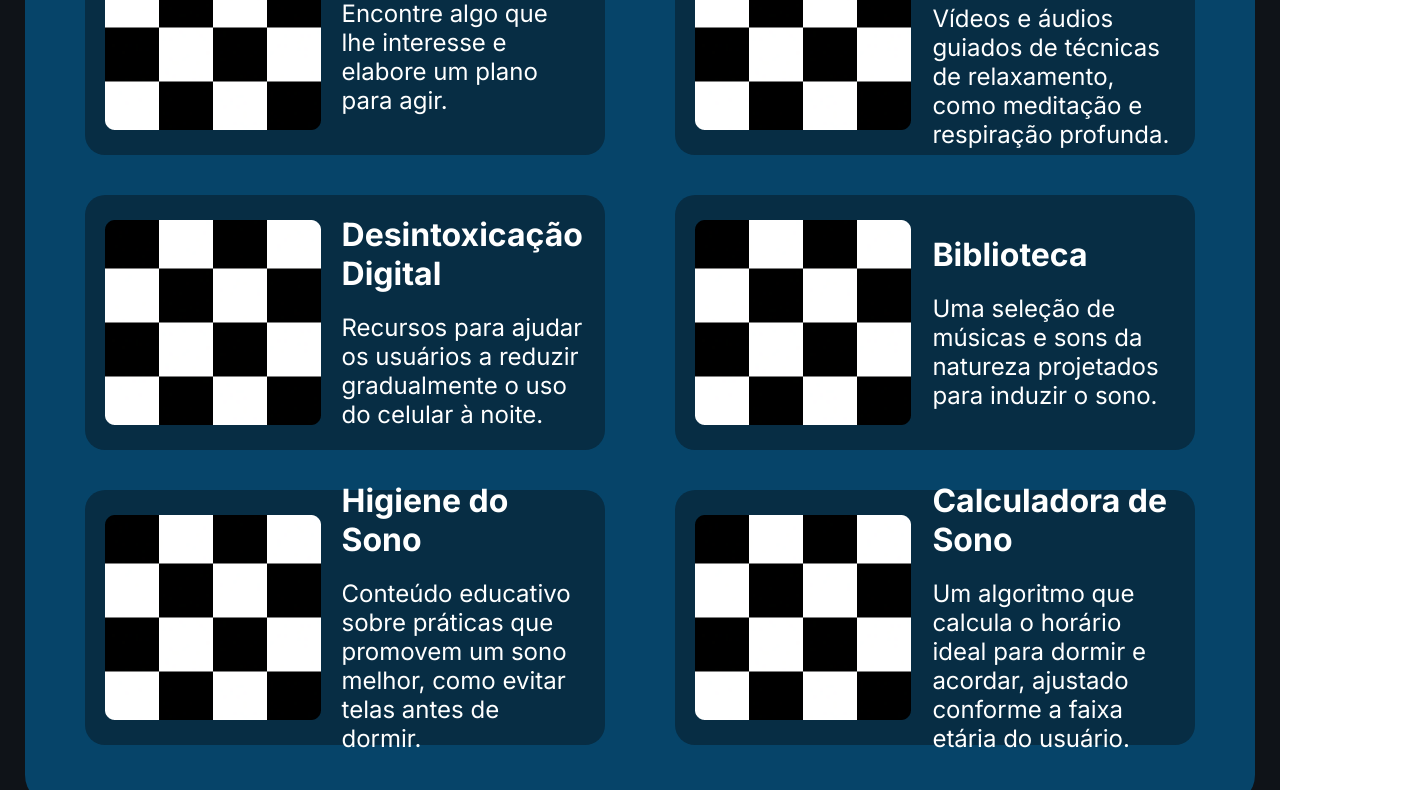
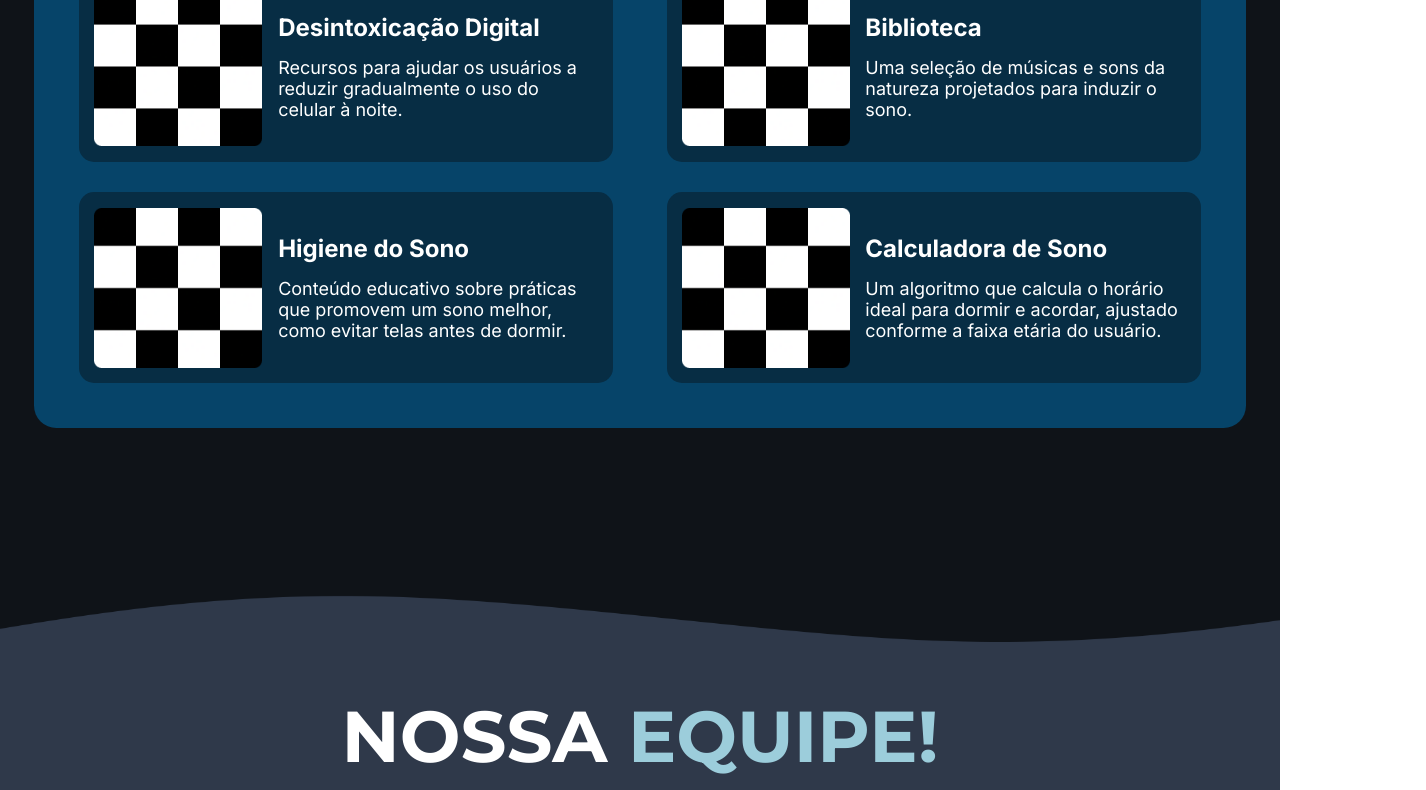
Before and after one commit to LuiFoo/projeto-facudade-ultimate, a plain HTML site: page index.html in a window 1280 px wide. Shown: the part 704-1494 px from the top of the page, 1426 px wide, since content can reach past the window. Drawn offline with Linux system fonts and the light colour scheme; a web font is replaced by a local one.

Commit message:
Responsive

```diff
--- a/index.html
+++ b/index.html
@@ -32,7 +32,7 @@
                     <section class="corpo__principais__botoes__section">
                         <a class="corpo__principais__botoes__ancora__2" href="./src/html/maonamassa.html">
                             <div class="corpo__principais__botoes__ancora">
-                                <img src="./src/assets/project1.png" alt="Imagem Project">
+                                <img class="imagem" src="./src/assets/project1.png" alt="Imagem Project">
                                 <div class="corpo__principais__botoes__ancora__div">
                                     <h2 class="corpo__principais__botoes__ancora__div__text">Mão na Massa</h2>
                                     <p class="corpo__principais__botoes__ancora__div__paragrafo">Encontre algo que lhe interesse e elabore um plano para agir.</p>
@@ -41,7 +41,7 @@
                         </a>
                         <a class="corpo__principais__botoes__ancora__2" href="./src/html/desendigital.html">
                             <div class="corpo__principais__botoes__ancora">
-                                <img src="./src/assets/project2.png" alt="Imagem Project">
+                                <img class="imagem" src="./src/assets/project2.png" alt="Imagem Project">
                                 <div class="corpo__principais__botoes__ancora__div">
                                     <h2 class="corpo__principais__botoes__ancora__div__text">Desintoxicação Digital</h2>
                                     <p class="corpo__principais__botoes__ancora__div__paragrafo">Recursos para ajudar os usuários a reduzir gradualmente o uso do celular à noite.</p>
@@ -50,7 +50,7 @@
                         </a>
                         <a class="corpo__principais__botoes__ancora__2" href="./src/html/higienesono.html">
                             <div class="corpo__principais__botoes__ancora">
-                                <img src="./src/assets/project3.png" alt="Imagem Project">
+                                <img class="imagem" src="./src/assets/project3.png" alt="Imagem Project">
                                 <div class="corpo__principais__botoes__ancora__div">
                                     <h2 class="corpo__principais__botoes__ancora__div__text">Higiene do Sono</h2>
                                     <p class="corpo__principais__botoes__ancora__div__paragrafo">Conteúdo educativo sobre práticas que promovem um sono melhor, como evitar telas antes de dormir.</p>
@@ -63,7 +63,7 @@
 
                         <a class="corpo__principais__botoes__ancora__2" href="./src/html/terrapiarelaxamento.html">
                             <div class="corpo__principais__botoes__ancora">
-                                <img src="./src/assets/project4.png" alt="Imagem Project">
+                                <img class="imagem" src="./src/assets/project4.png" alt="Imagem Project">
                                 <div class="corpo__principais__botoes__ancora__div">
                                     <h2 class="corpo__principais__botoes__ancora__div__text">Terapia de Relaxamento</h2>
                                     <p class="corpo__principais__botoes__ancora__div__paragrafo">Vídeos e áudios guiados de técnicas de relaxamento, como meditação e respiração profunda.</p>
@@ -72,7 +72,7 @@
                         </a>
                         <a class="corpo__principais__botoes__ancora__2" href="./src/html/biblioteca.html">
                             <div class="corpo__principais__botoes__ancora">
-                                <img src="./src/assets/project5.png" alt="Imagem Project">
+                                <img class="imagem" src="./src/assets/project5.png" alt="Imagem Project">
                                 <div class="corpo__principais__botoes__ancora__div">
                                     <h2 class="corpo__principais__botoes__ancora__div__text">Biblioteca</h2>
                                     <p class="corpo__principais__botoes__ancora__div__paragrafo">Uma seleção de músicas e sons da natureza projetados para induzir o sono.</p>
@@ -81,7 +81,7 @@
                         </a>
                         <a class="corpo__principais__botoes__ancora__2" href="./src/html/calcsono.html">
                             <div class="corpo__principais__botoes__ancora">
-                                <img src="./src/assets/project6.png" alt="Imagem Project">
+                                <img class="imagem" src="./src/assets/project6.png" alt="Imagem Project">
                                 <div class="corpo__principais__botoes__ancora__div">
                                     <h2 class="corpo__principais__botoes__ancora__div__text">Calculadora de Sono</h2>
                                     <p class="corpo__principais__botoes__ancora__div__paragrafo">Um algoritmo que calcula o horário ideal para dormir e acordar, ajustado conforme a faixa etária do usuário.</p>
--- a/style.css
+++ b/style.css
@@ -249,11 +249,20 @@ body {
 }
 
 @media screen and (max-width: 1280px) {
+    * {
+        font-size: 12px;
+    }
+    .corpo__principais__destaque {
+        font-size: 6rem;
+    }
+    .imagem {
+        width: 14rem;
+    }
     .corpo__principais__botoes__ancora {
-        width: 30rem;
+        width: 42rem;
     }
     .nossa-equipe__parte-baixo2, .nossa-equipe__parte-baixo3{
-        padding: 1rem 10rem;
+        padding: 1rem 13rem;
     }
 }
 
```
